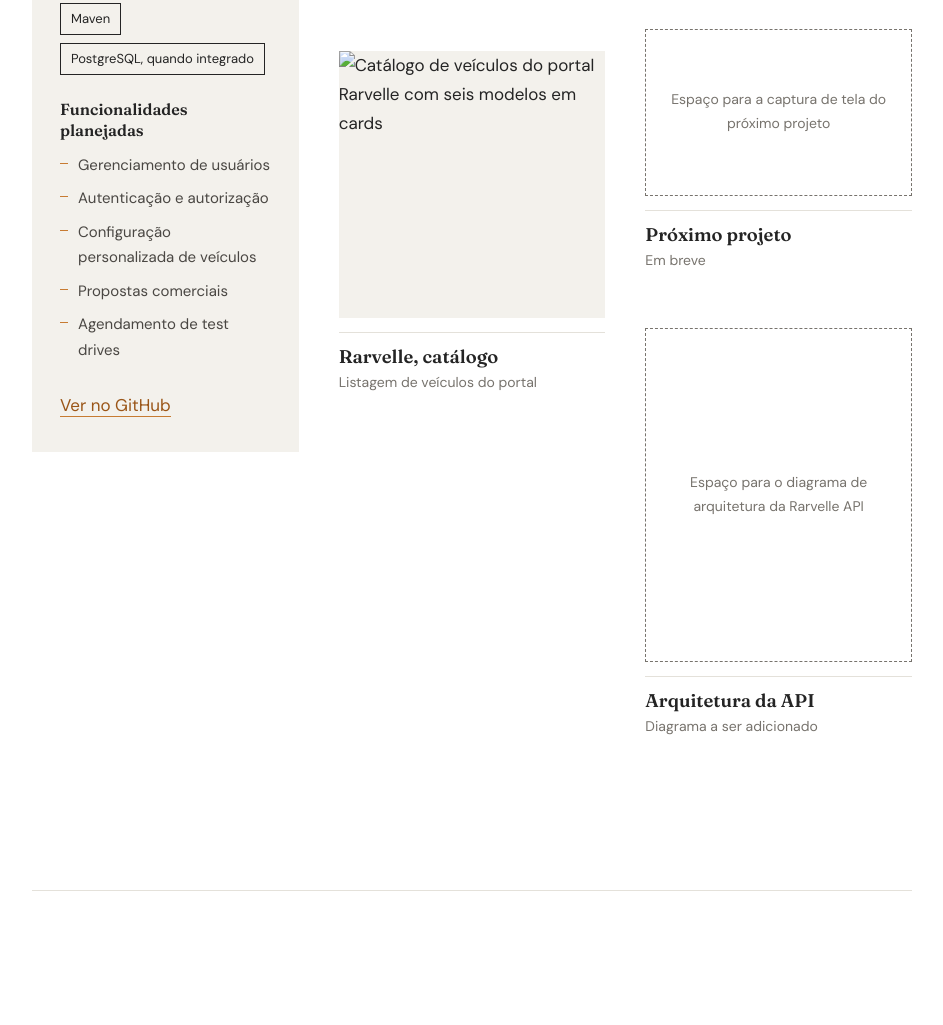
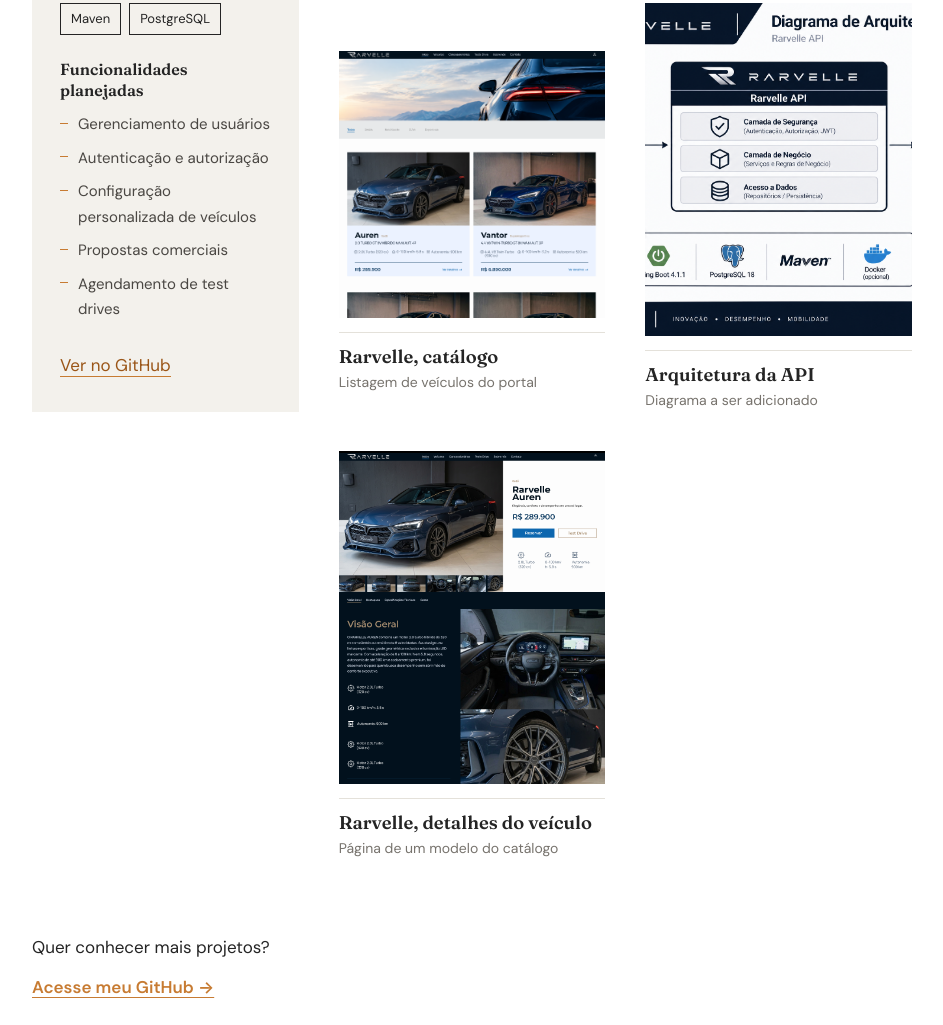
Before and after one commit to marcosfer-dev/portfolio-v2, a plain HTML site: page index.html in a window 1280 px wide. Shown: the part 2987-4012 px from the top of the page, without its empty margins (304-1247 px from the left). Drawn offline with Linux system fonts and the light colour scheme.

Commit message:
feat: complete professional portfolio

```diff
--- a/index.html
+++ b/index.html
@@ -131,7 +131,7 @@
                         <p class="work__meta">Backend. Em desenvolvimento.</p>
                         <p>Desenvolvimento de uma API REST para gerenciamento de um catálogo automotivo, com foco em organização, arquitetura Backend, regras de negócio e evolução contínua. A Rarvelle é uma marca automotiva fictícia criada como projeto de software e portfólio.</p>
                         <ul class="tags" aria-label="Tecnologias">
-                            <li>Java</li><li>Spring Boot</li><li>Maven</li><li>PostgreSQL, quando integrado</li>
+                            <li>Java</li><li>Spring Boot</li><li>Maven</li><li>PostgreSQL</li>
                         </ul>
                         <h4>Funcionalidades planejadas</h4>
                         <ul class="planned">
@@ -145,29 +145,38 @@
                     </article>
 
                     <figure class="work reveal">
-                        <div class="work__media" style="--ar: 3 / 4"><img src="assets/images/rarvelle-inicio.png" alt="Página inicial do portal institucional da Rarvelle, com um carro esportivo azul visto de cima e a chamada Para quem quer se sentir livre" width="394" height="690" loading="lazy"></div>
+                        <div class="work__media" style="--ar: 3 / 4"><img src="assets/img/inicio.png" alt="Página inicial do portal institucional da Rarvelle, com um carro esportivo azul visto de cima e a chamada Para quem quer se sentir livre" width="394" height="690" loading="lazy"></div>
                         <figcaption><span class="work__title">Rarvelle, página inicial</span><span class="work__meta">Portal institucional da marca</span></figcaption>
                     </figure>
 
                     <figure class="work reveal">
-                        <div class="work__media" style="--ar: 1 / 1"><img src="assets/images/rarvelle-catalogo.png" alt="Catálogo de veículos do portal Rarvelle com seis modelos em cards" width="332" height="691" loading="lazy"></div>
+                        <div class="work__media" style="--ar: 1 / 1"><img src="assets/img/catalogo.png" alt="Catálogo de veículos do portal Rarvelle com seis modelos em cards" width="332" height="691" loading="lazy"></div>
                         <figcaption><span class="work__title">Rarvelle, catálogo</span><span class="work__meta">Listagem de veículos do portal</span></figcaption>
                     </figure>
 
                     <figure class="work reveal">
-                        <div class="work__media" style="--ar: 4 / 5"><img src="assets/images/rarvelle-detalhe.png" alt="Página de detalhes do modelo Rarvelle Auren, com galeria, preço e especificações" width="450" height="692" loading="lazy"></div>
+                        <div class="work__media" style="--ar: 4 / 5"><img src="assets/img/detalhe.png" alt="Página de detalhes do modelo Rarvelle Auren, com galeria, preço e especificações" width="450" height="692" loading="lazy"></div>
                         <figcaption><span class="work__title">Rarvelle, detalhes do veículo</span><span class="work__meta">Página de um modelo do catálogo</span></figcaption>
                     </figure>
 
                     <figure class="work reveal">
-                        <div class="work__media work__media--empty" style="--ar: 16 / 10"><span>Espaço para a captura de tela do próximo projeto</span></div>
-                        <figcaption><span class="work__title">Próximo projeto</span><span class="work__meta">Em breve</span></figcaption>
+                        <div class="work__media" style="--ar: 4 / 5"><img src="assets/img/github.png" alt="Página do GitHub" width="450" height="692" loading="lazy"></div>
+                        <figcaption><span class="work__title">Mais projeto no GitHub</span></figcaption>
                     </figure>
 
                     <figure class="work reveal">
-                        <div class="work__media work__media--empty" style="--ar: 4 / 5"><span>Espaço para o diagrama de arquitetura da Rarvelle API</span></div>
+                        <div class="work__media" style="--ar: 4 / 5"><img src="assets/img/arquitetura.png" alt="Diagrama de arquitetura da Rarvelle API" width="450" height="692" loading="lazy"></div>
                         <figcaption><span class="work__title">Arquitetura da API</span><span class="work__meta">Diagrama a ser adicionado</span></figcaption>
                     </figure>
+                </div>
+
+                <div class="projects-more">
+                    <p>Quer conhecer mais projetos?</p>
+                    <a href="https://github.com/marcosfer-dev"
+                    target="_blank"
+                    rel="noopener noreferrer">
+                        Acesse meu GitHub →
+                    </a>
                 </div>
             </section>
 
--- a/style.css
+++ b/style.css
@@ -220,3 +220,25 @@ main { margin-left: var(--sidebar-w); padding: 0 var(--gutter); transition: marg
   *, *::before, *::after { animation: none !important; transition: none !important; }
   .js .reveal { opacity: 1; transform: none; }
 }
+
+.projects-more {
+    margin-top: 48px;
+    padding-top: 24px;
+    border-top: 1px solid var(--border);
+}
+
+.projects-more p {
+    margin-bottom: 12px;
+    color: var(--text);
+}
+
+.projects-more a {
+    color: var(--accent);
+    text-decoration: underline;
+    text-underline-offset: 4px;
+    font-weight: 600;
+}
+
+.projects-more a:hover {
+    opacity: 0.7;
+}
```
Also changed, not shown: assets/img/arquitetura.png (added), assets/img/catalogo.png (added), assets/img/detalhe.png (added), assets/img/github.png (added), assets/img/inicio.png (added).
